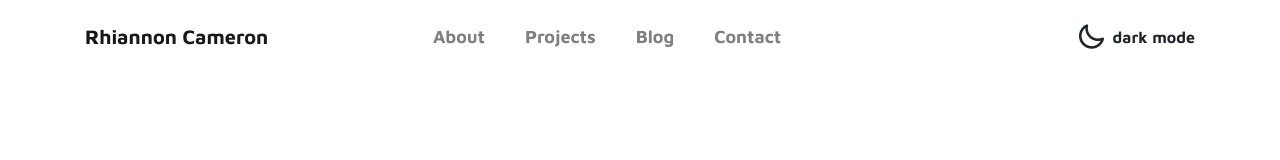
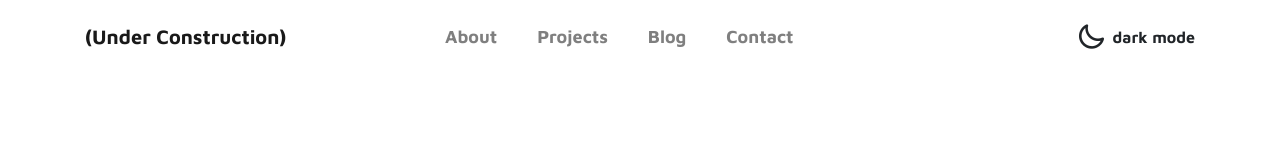
Before and after one commit to cmrn-rhi/cmrn.github.io, a plain HTML site: page index.html in a window 1280 px wide. Shown: the top 160 px of the page. Drawn offline with Linux system fonts and the light colour scheme.

Commit message:
Update index.html

```diff
--- a/index.html
+++ b/index.html
@@ -29,7 +29,7 @@ https://www.tooplate.com/view/2115-marvel
     <!-- MENU -->
     <nav class="navbar navbar-expand-sm navbar-light navbar-pinned">
         <div class="container">
-            <a class="navbar-brand" href="index.html"></i>Rhiannon Cameron</a>
+            <a class="navbar-brand" href="index.html"></i>(Under Construction)</a>
 
             <button class="navbar-toggler" type="button" data-toggle="collapse" data-target="#navbarNav" aria-controls="navbarNav" aria-expanded="false"
                 aria-label="Toggle navigation">
```
